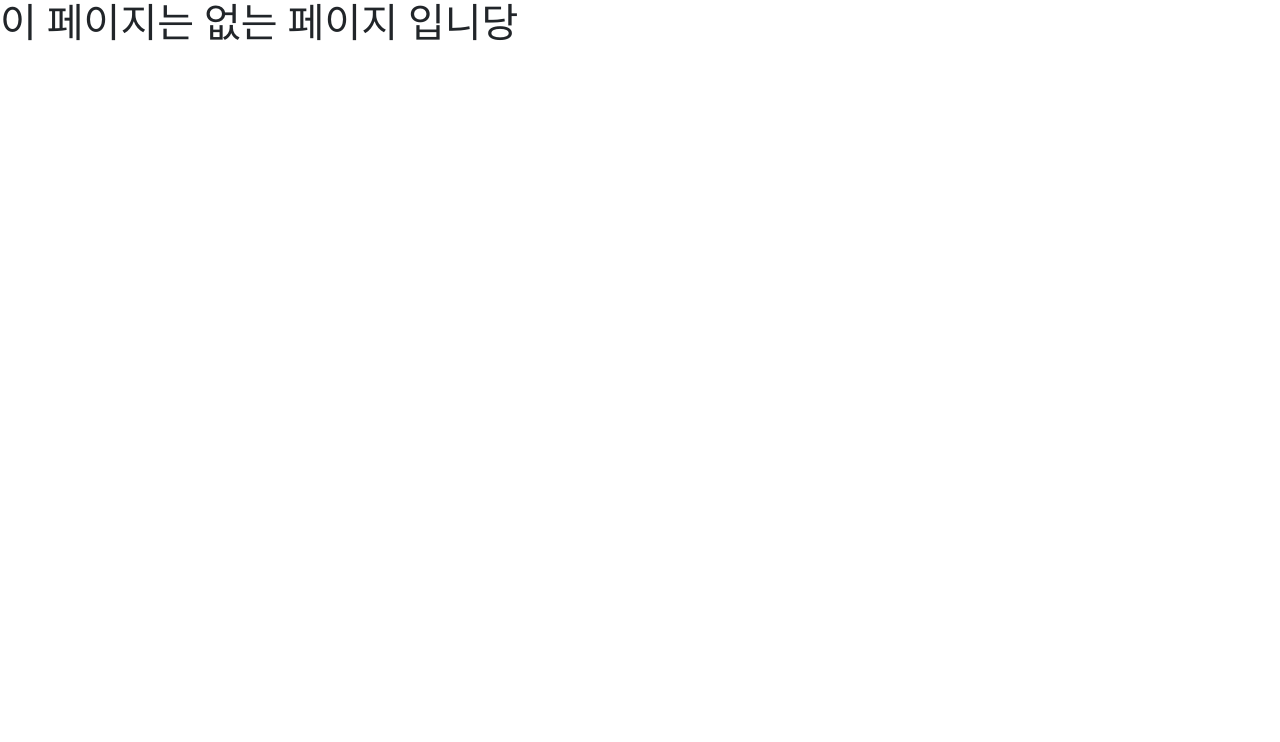
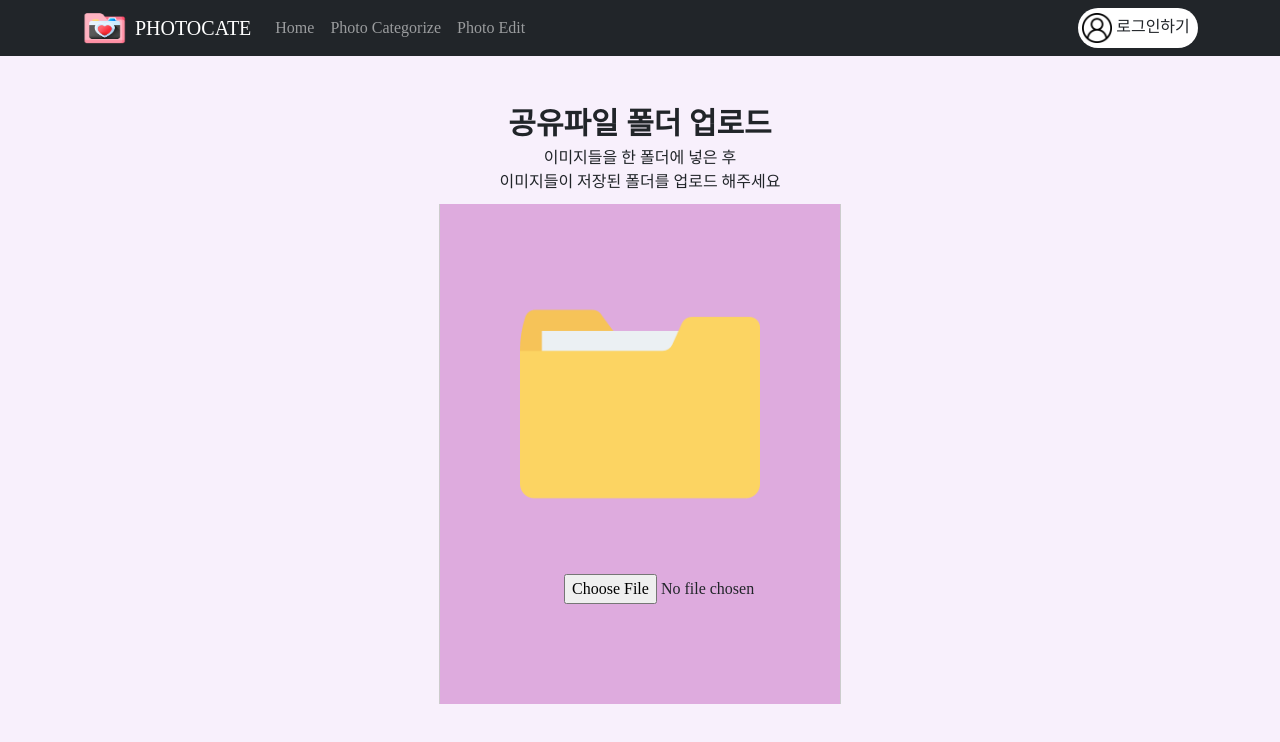
Before and after one commit to puputia/PHOTOCATE, a React (Create React App) app: page /FolderUpload in a window 1280 px wide. Shown: the top 742 px of the page. Built offline with nearby package versions, Linux system fonts and the light colour scheme; a web font is replaced by a local one.

Commit message:
공유폴더 업로드 페이지 구현

```diff
--- a/package.json
+++ b/package.json
@@ -25,6 +25,7 @@
     "react-color": "^2.19.3",
     "react-colorful": "^5.6.1",
     "react-dom": "^18.2.0",
+    "react-dropzone": "^14.2.3",
     "react-router-dom": "^6.16.0",
     "react-scripts": "5.0.1",
     "react-zoom-pan-pinch": "^3.1.0",
--- a/src/App.js
+++ b/src/App.js
@@ -8,6 +8,8 @@ import "./App.css";
 import 'bootstrap/dist/css/bootstrap.min.css';
 // import ImgShow from "./components/ImgShow.js";
 import Edit from "./pages/Edit.js";
+import FolderImgUpload from "./components/FolderImgUpload.js";
+import FolderUploader from "./components/FolderUploader.js";
 
 
 function App() {
@@ -18,6 +20,8 @@ function App() {
       <Routes>
         <Route path="/" element={ <Home/> } />
         <Route path="/Categorize" element={ <Categorize/> } />
+        <Route path="/FolderUpload" element={ <FolderImgUpload/> } />
+        <Route path="/FolderUploader" element={ <FolderUploader/> } />
         <Route path="/Edit" element={ <ImgUpload/> } />
         <Route path="/Login" element={ <Login/> } />
         <Route path="*" element={ <h1>이 페이지는 없는 페이지 입니당</h1> } />
--- /dev/null
+++ b/src/components/FolderImgUpload.js
@@ -0,0 +1,90 @@
+import React, { Component } from "react";
+import styled from "styled-components";
+import oc from "open-color";
+import "../App.css";
+
+import Header from "../components/Header.js";
+import Folder from "../assets/Folder.png";
+import FolderUploader from "./FolderUploader.js";
+
+class ImgUpload extends Component {
+  render() {
+    return (
+      <UploadContainer>
+        <Header />
+        <Title>공유파일 폴더 업로드</Title>
+        <SubTitle>
+          이미지들을 한 폴더에 넣은 후 <br />
+          이미지들이 저장된 폴더를 업로드 해주세요
+        </SubTitle>
+        <Upload>
+          <ShareUpload>
+            <img
+              src={Folder}
+              alt="logo img"
+              style={{ width: "15em", margin: "30px auto" }}
+            />
+            <CenteredFolderUploader>
+              <FolderUploader />
+            </CenteredFolderUploader>
+          </ShareUpload>
+        </Upload>
+      </UploadContainer>
+    );
+  }
+}
+
+export default ImgUpload;
+
+const UploadContainer = styled.div`
+    display: flex;
+    flex-direction: column;
+    justify-contents : center;
+    max-width: 100%
+    height:150vh;
+    background-color: ${oc.grape[0]}
+
+`;
+
+const Title = styled.div`
+  text-align: center;
+  align-items: center;
+  margin: 0 auto;
+  padding-top: 45px;
+  font-weight: bold;
+  font-size: 30px;
+`;
+
+const SubTitle = styled.div`
+  margin: 0 auto;
+  text-align: center;
+`;
+
+const Upload = styled.div`
+  display: flex;
+  flex-direction: row;
+  margin: 10px auto;
+  text-align: center;
+  align-items: center;
+  max-width: 100%;
+  height: 500px;
+  margin-bottom: 800px;
+  border: 1px solid #cccccc;
+`;
+
+const ShareUpload = styled.div`
+  width: 400px;
+  height: 500px;
+  background-color: #deabde;
+  padding-top: 50px;
+`;
+
+// FolderUploader를 가운데 정렬하기 위한 스타일
+const CenteredFolderUploader = styled.div`
+  display: flex;
+  justify-content: center;
+  align-items: center;
+  text-align: center;
+  margin: 20px auto;
+  margin-left: 120px;
+`;
--- /dev/null
+++ b/src/components/FolderUploader.js
@@ -0,0 +1,83 @@
+import React, { useState } from 'react';
+
+const FolderUploader = () => {
+  const [files, setFiles] = useState([]);
+
+  // 폴더 선택 시 이벤트 핸들러
+  const handleFolderSelect = async (e) => {
+    const folder = e.target.files[0];
+
+    if (folder) {
+      const fileArray = Array.from(folder);
+
+      // 선택된 폴더의 파일 목록을 출력
+      setFiles(fileArray.map((file) => ({ path: URL.createObjectURL(file) })));
+    }
+  };
+
+  return (
+    <div>
+      {/* 폴더 선택을 위한 input */}
+      <input
+        type="file"
+        webkitdirectory="true"
+        directory="true"
+        onChange={handleFolderSelect}
+      />
+
+      {/* 선택된 파일 목록 출력 */}
+      <ul>
+        {files.map((file, index) => (
+          <li key={index}>{file.path}</li>
+        ))}
+      </ul>
+    </div>
+  );
+};
+
+export default FolderUploader;
+
+// import React, { useCallback, useState } from 'react';
+// import { useDropzone } from 'react-dropzone';
+
+// const FolderUploader = () => {
+//   const [files, setFiles] = useState([]);
+
+//   const onDrop = useCallback((acceptedFiles) => {
+//     setFiles(acceptedFiles);
+//   }, []);
+
+//   const { getRootProps, getInputProps, isDragActive } = useDropzone({ onDrop });
+
+//   return (
+//     <div>
+//       {/* 드롭존에 스타일과 이벤트 핸들러 적용 */}
+//       <div {...getRootProps()} style={dropzoneStyle}>
+//         <input {...getInputProps()} />
+//         {isDragActive ? (
+//           <p>폴더를 놓아주세요!</p>
+//         ) : (
+//           <p>폴더를 드래그하거나 클릭하여 선택하세요.</p>
+//         )}
+//       </div>
+
+//       {/* 선택된 파일 목록 출력 */}
+//       <ul>
+//         {files.map((file) => (
+//           <li key={file.path}>{file.path}</li>
+//         ))}
+//       </ul>
+//     </div>
+//   );
+// };
+
+// // 드롭존 스타일
+// const dropzoneStyle = {
+//   border: '2px dashed #cccccc',
+//   borderRadius: '4px',
+//   padding: '20px',
+//   textAlign: 'center',
+//   cursor: 'pointer',
+// };
+
+// export default FolderUploader;
--- a/src/components/KakaoLogin.js
+++ b/src/components/KakaoLogin.js
@@ -6,7 +6,10 @@ const KakaoLogin = () => {
   useEffect(() => {
     // 카카오 SDK 초기화
     if (window.Kakao) {
-      window.Kakao.init('14700bc54118fa594a0e757ce25de03b'); // 여기에 REST API 키를 입력하세요
+      const initSuccess = window.Kakao.init('14700bc54118fa594a0e757ce25de03b');
+      if (!initSuccess) {
+        console.error('Failed to initialize Kakao SDK!');
+      }
     } else {
       console.error('Kakao SDK not loaded!');
     }
```
Also changed, not shown: 1 other file (tests, documents, lock files or other folders).
